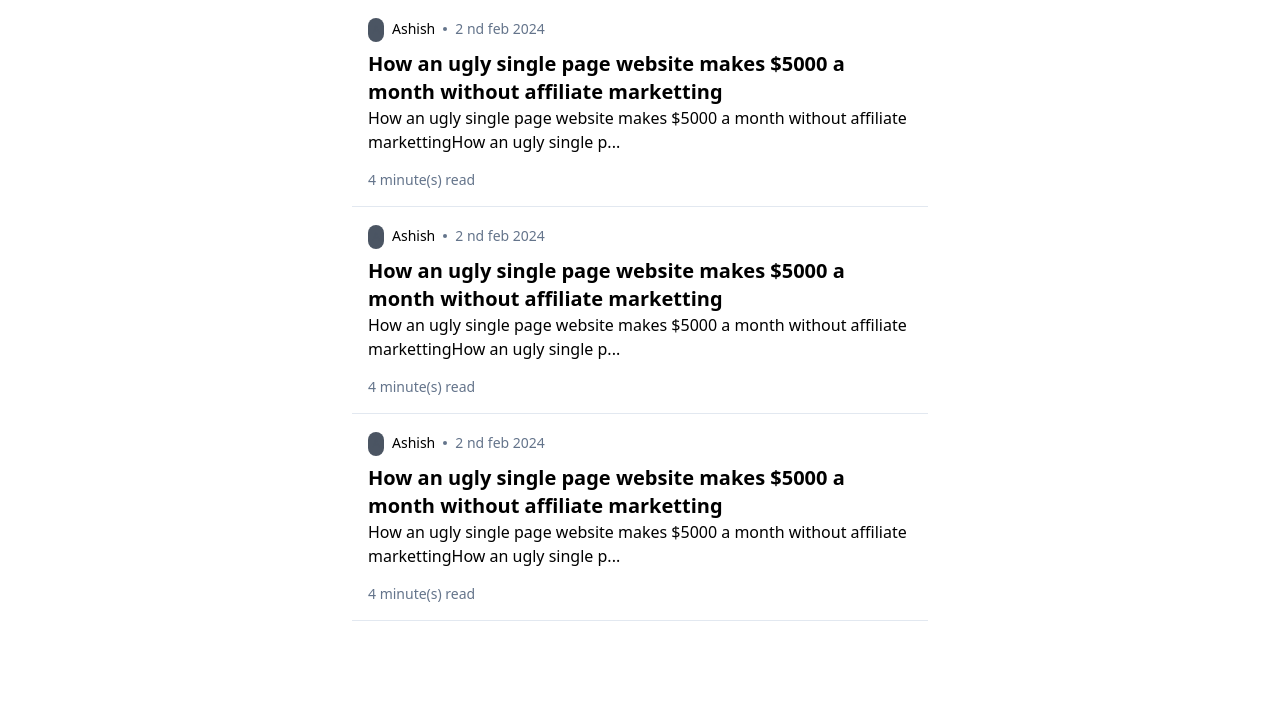
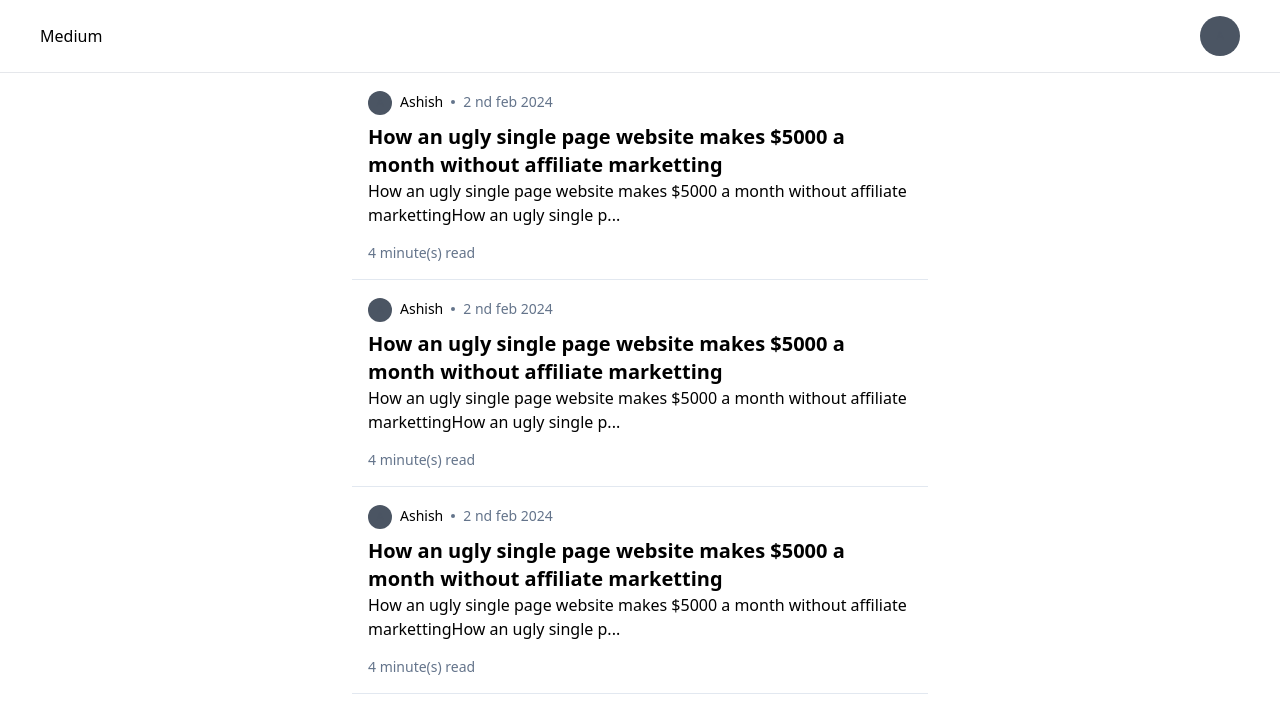
Before and after one commit to ashish07-07/blogging-website, a React (Vite) app in the folder frontend/: page /blogs in a window 1280 px wide. Shown: the top 714 px of the page. Built offline with nearby package versions, Linux system fonts and the light colour scheme.

Commit message:
appbar component

```diff
--- a/frontend/src/components/Appbar.tsx
+++ b/frontend/src/components/Appbar.tsx
@@ -1,3 +1,12 @@
+import { Avatar } from "./Blogcard";
 export function Appbar() {
-  return <div className="border-b flex justify-between px-10"></div>;
+  return (
+    <div className="border-b flex justify-between px-10 py-4">
+      <div className="flex flex-col justify-center">Medium</div>
+
+      <div>
+        <Avatar size={"big"} name={"Ashish"}></Avatar>
+      </div>
+    </div>
+  );
 }
--- a/frontend/src/components/Blogcard.tsx
+++ b/frontend/src/components/Blogcard.tsx
@@ -41,11 +41,25 @@
 function Circle() {
   return <div className="h-1 w-1 rounded-full bg-slate-500"></div>;
 }
-export function Avatar({ name }: { name: string }) {
+export function Avatar({
+  name,
+  size = "small",
+}: {
+  name: string;
+  size: "small" | "big";
+}) {
   return (
     <div>
-      <div className="relative inline-flex items-center justify-center w-4 h-6 overflow-hidden bg-gray-600 rounded-full">
-        <span className="text-xs font-thin text-gray-600 dark:text-gray-300">
+      <div
+        className={`relative inline-flex items-center justify-center   ${
+          size === "small" ? "w-6 h-6" : "w-10 h-10"
+        } w-${size}   h-${size} overflow-hidden bg-gray-600 rounded-full`}
+      >
+        <span
+          className={` ${
+            size === "small" ? "text-xs" : "text-md"
+          } text-xs font-thin text-gray-600 dark:text-gray-300`}
+        >
           {name[0]}
         </span>
       </div>
--- a/frontend/src/pages/Blog.tsx
+++ b/frontend/src/pages/Blog.tsx
@@ -1,7 +1,10 @@
 import { Blogcard } from "../components/Blogcard";
+import { Appbar } from "../components/Appbar";
 
 export function Blog() {
   return (
+    <div>
+      <Appbar></Appbar>
       <div className="flex justify-center   ">
         <div className=" max-w-xl ">
           <Blogcard
@@ -38,5 +41,6 @@
           ></Blogcard>
         </div>
       </div>
+    </div>
   );
 }
```
Lines whose indentation alone changed are shown as unchanged.
